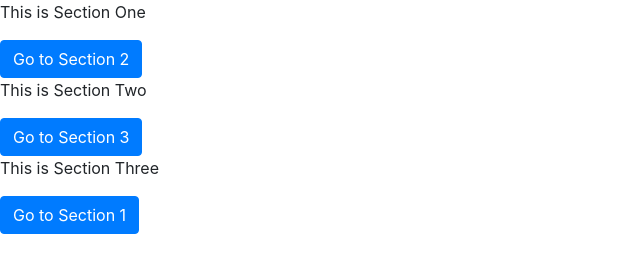
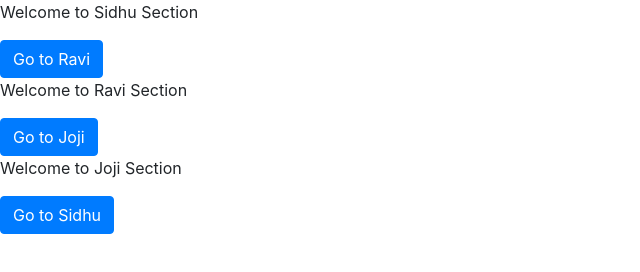
Before and after one commit to jojibabugorantla/NxtXave, a plain HTML site: page Day05/class/index.html in a window 1280 px wide. Shown: the whole page, without its empty margins (0-640 px from the left). Drawn offline with nearby package versions, Linux system fonts and the light colour scheme.

Commit message:
added some changes to know how CCBP display function works

```diff
--- a/Day05/class/index.html
+++ b/Day05/class/index.html
@@ -16,22 +16,22 @@
 </head>
 
 <body>
-  <div id="section1">
-    <p>This is Section One</p>
-    <button class="btn btn-primary" onclick="display('section2')">
-      Go to Section 2
+  <div id="sectionSidhu">
+    <p>Welcome to Sidhu Section</p>
+    <button class="btn btn-primary" onclick="display('sectionRavi')">
+      Go to Ravi
     </button>
   </div>
-  <div id="section2">
-    <p>This is Section Two</p>
-    <button class="btn btn-primary" onclick="display('section3')">
-      Go to Section 3
+  <div id="sectionRavi">
+    <p>Welcome to Ravi Section</p>
+    <button class="btn btn-primary" onclick="display('sectionJoji')">
+      Go to Joji
     </button>
   </div>
-  <div id="section3">
-    <p>This is Section Three</p>
-    <button class="btn btn-primary" onclick="display('section1')">
-      Go to Section 1
+  <div id="sectionJoji">
+    <p>Welcome to Joji Section</p>
+    <button class="btn btn-primary" onclick="display('sectionSidhu')">
+      Go to Sidhu
     </button>
   </div>
   <script type="text/javascript"
```
